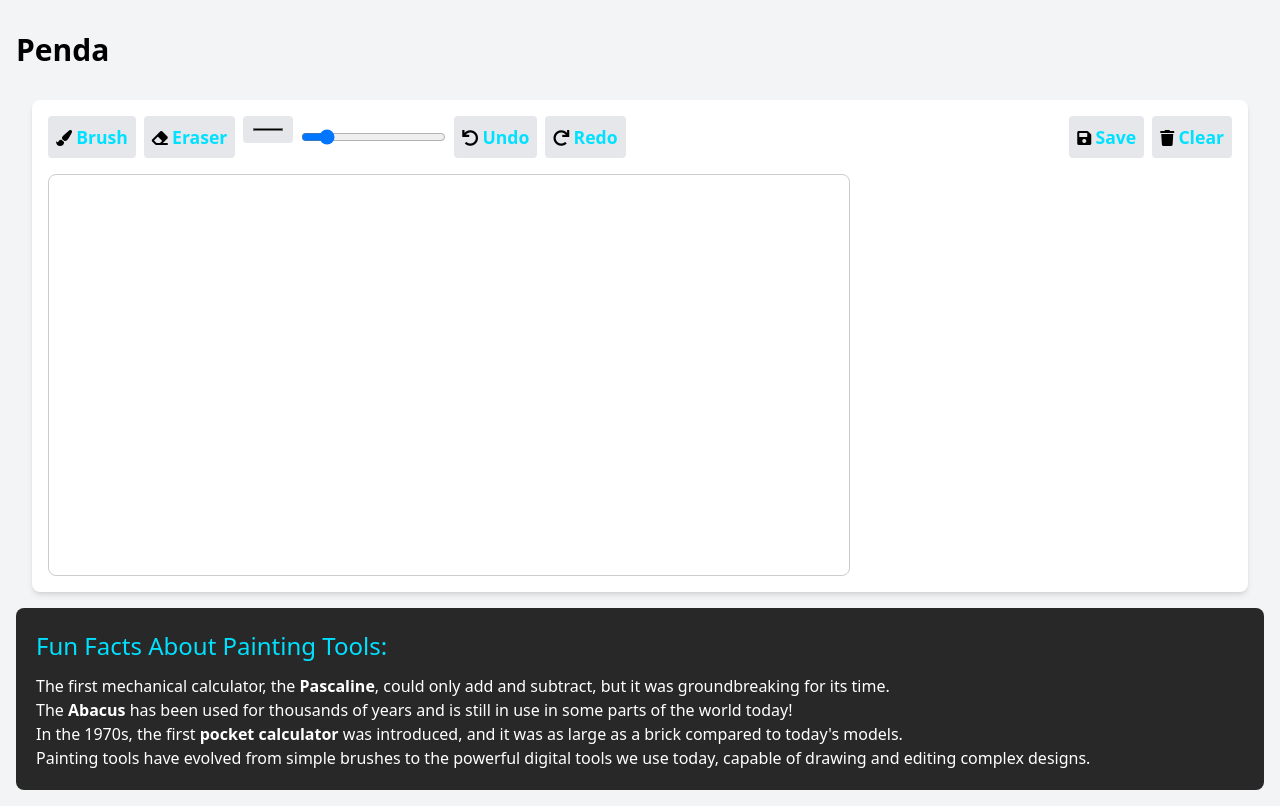
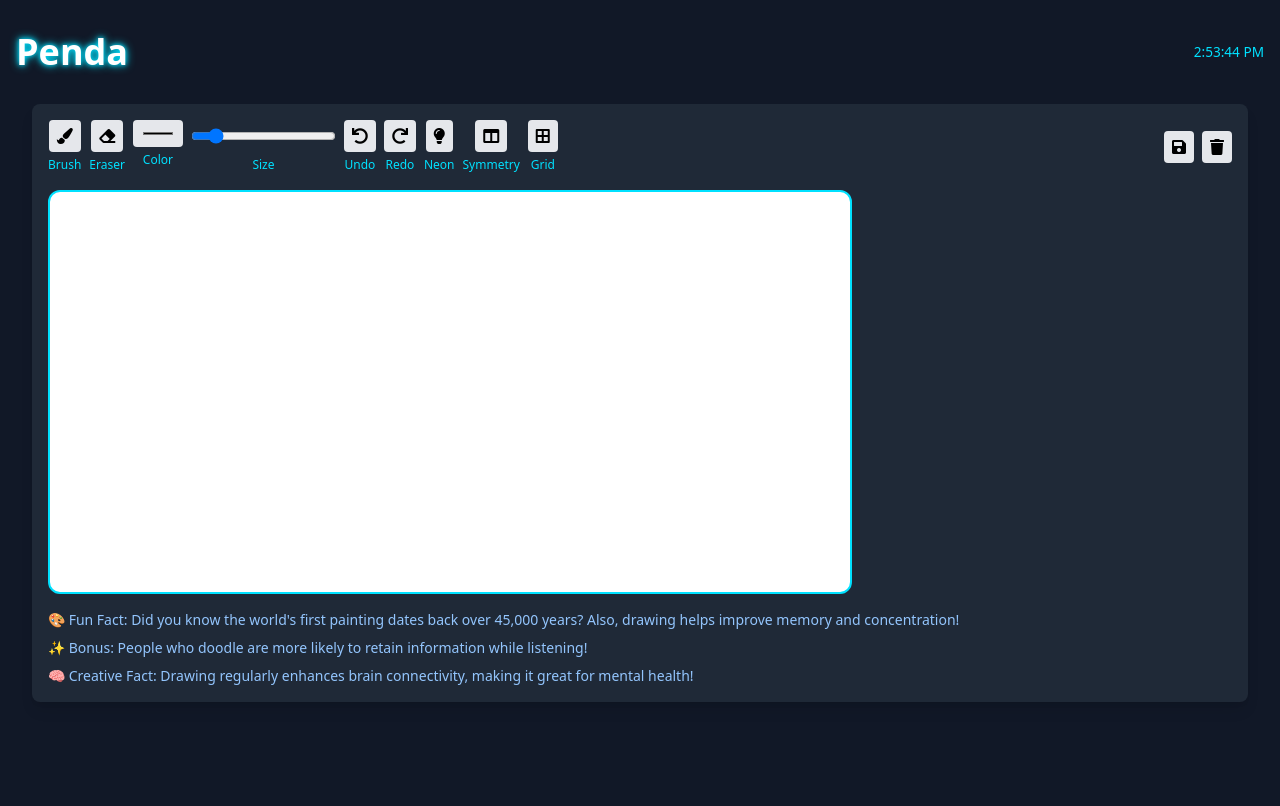
Before and after one commit to zagogo/penda, a plain HTML site: page index.html in a window 1280 px wide. Drawn offline with nearby package versions, Linux system fonts and the light colour scheme.

Commit message:
Update index.html

```diff
--- a/index.html
+++ b/index.html
@@ -1,220 +1,178 @@
 <html lang="en">
  <head>
-    <meta charset="utf-8" />
-    <meta content="width=device-width, initial-scale=1.0" name="viewport" />
+  <meta charset="utf-8"/>
+  <meta content="width=device-width, initial-scale=1.0" name="viewport"/>
   <title>Penda</title>
   <script src="https://cdn.tailwindcss.com"></script>
-    <link href="https://cdnjs.cloudflare.com/ajax/libs/font-awesome/5.15.3/css/all.min.css" rel="stylesheet" />
-    <link href="https://fonts.googleapis.com/css2?family=Roboto:wght@400;700&amp;display=swap" rel="stylesheet" />
+  <link href="https://cdnjs.cloudflare.com/ajax/libs/font-awesome/5.15.3/css/all.min.css" rel="stylesheet"/>
+  <link href="https://fonts.googleapis.com/css2?family=Roboto:wght@400;700&display=swap" rel="stylesheet"/>
   <style>
-      /* Glow effect for buttons */
-      .glow-button {
-        transition: all 0.3s ease;
-      }
-      .glow-button:hover {
-        box-shadow: 0 0 20px #00e1ff, 0 0 30px #00e1ff;
-      }
-
    .canvas-container {
     position: relative;
    }
    .canvas-container canvas {
-        border: 1px solid #ccc;
-        border-radius: 8px;
+    border: 2px solid #00e1ff;
+    border-radius: 12px;
+    background-color: white;
    }
-
-      /* Fun fact section */
-      .fact-box {
-        background-color: #282828;
-        color: white;
-        padding: 20px;
-        border-radius: 8px;
+   .glow {
+    text-shadow: 0 0 5px #00e1ff, 0 0 10px #00e1ff;
+    color: #ffffff;
    }
-
-      .fact-title {
+   .feature-label {
+    font-size: 0.75rem;
+    text-align: center;
+    margin-top: 0.25rem;
     color: #00e1ff;
-        font-size: 1.5rem;
-        margin-bottom: 10px;
    }
-
-      /* Glow effect for feature names */
-      .feature-name {
-        font-size: 1.1rem;
-        font-weight: bold;
+   .tooltip {
+     position: absolute;
+     background-color: rgba(0, 0, 0, 0.7);
+     color: #fff;
+     padding: 2px 6px;
+     border-radius: 4px;
+     font-size: 12px;
+     pointer-events: none;
+     display: none;
+     z-index: 9999;
+   }
+   .clock {
+    font-size: 0.85rem;
     color: #00e1ff;
-        transition: transform 0.2s;
-      }
-
-      .feature-name:hover {
-        transform: scale(1.1);
+    margin-left: auto;
    }
   </style>
  </head>
-
-  <body class="bg-gray-100 font-roboto">
+ <body class="bg-gray-900 font-roboto text-white">
+  <div class="tooltip" id="tooltip"></div>
   <div class="container mx-auto p-4">
    <header class="flex justify-between items-center py-4">
-        <h1 class="text-3xl font-bold">Penda</h1>
+    <h1 class="text-4xl font-bold glow">Penda</h1>
+    <div id="clock" class="clock"></div>
    </header>
    <div class="flex justify-between items-center my-4">
+    <!-- Ad script untouched -->
+    <script type="text/javascript">
+      atOptions = {
+        'key': '583d0b05959afa95aa78b01bf5708a8b',
+        'format': 'iframe',
+        'height': 60,
+        'width': 468,
+        'params': {}
+      };
+    </script>
+    <script type="text/javascript" src="//www.highperformanceformat.com/583d0b05959afa95aa78b01bf5708a8b/invoke.js"></script>
+
     <div class="flex-grow mx-4">
-          <div class="bg-white shadow-md rounded-lg p-4">
+     <div class="bg-gray-800 shadow-lg rounded-lg p-4">
       <div class="flex justify-between items-center mb-4">
-              <div class="flex space-x-2">
-                <!-- Feature Names & Glow Effect -->
-                <button class="glow-button p-2 bg-gray-200 rounded hover:bg-gray-300" id="brush-tool">
-                  <i class="fas fa-paint-brush"></i> <span class="feature-name">Brush</span>
+       <div class="flex space-x-2 relative">
+        <div class="text-center">
+         <button class="p-2 bg-gray-200 text-black rounded hover:bg-gray-300" id="brush-tool">
+          <i class="fas fa-paint-brush"></i>
          </button>
-                <button class="glow-button p-2 bg-gray-200 rounded hover:bg-gray-300" id="eraser-tool">
-                  <i class="fas fa-eraser"></i> <span class="feature-name">Eraser</span>
+         <div class="feature-label">Brush</div>
+        </div>
+        <div class="text-center">
+         <button class="p-2 bg-gray-200 text-black rounded hover:bg-gray-300" id="eraser-tool">
+          <i class="fas fa-eraser"></i>
          </button>
-                <input class="glow-button p-2 bg-gray-200 rounded hover:bg-gray-300" id="color-picker" type="color" />
-                <input class="glow-button p-2 bg-gray-200 rounded hover:bg-gray-300" id="pen-size" max="50" min="1" type="range" value="5" />
-                <button class="glow-button p-2 bg-gray-200 rounded hover:bg-gray-300" id="undo-tool">
-                  <i class="fas fa-undo"></i> <span class="feature-name">Undo</span>
+         <div class="feature-label">Eraser</div>
+        </div>
+        <div class="text-center">
+         <input class="p-2 bg-gray-200 rounded hover:bg-gray-300" id="color-picker" type="color"/>
+         <div class="feature-label">Color</div>
+        </div>
+        <div class="text-center">
+         <input class="p-2 bg-gray-200 rounded hover:bg-gray-300" id="pen-size" max="50" min="1" type="range" value="5"/>
+         <div class="feature-label">Size</div>
+        </div>
+        <div class="text-center">
+         <button class="p-2 bg-gray-200 text-black rounded hover:bg-gray-300" id="undo-tool">
+          <i class="fas fa-undo"></i>
          </button>
-                <button class="glow-button p-2 bg-gray-200 rounded hover:bg-gray-300" id="redo-tool">
-                  <i class="fas fa-redo"></i> <span class="feature-name">Redo</span>
+         <div class="feature-label">Undo</div>
+        </div>
+        <div class="text-center">
+         <button class="p-2 bg-gray-200 text-black rounded hover:bg-gray-300" id="redo-tool">
+          <i class="fas fa-redo"></i>
          </button>
+         <div class="feature-label">Redo</div>
+        </div>
+        <div class="text-center">
+         <button class="p-2 bg-gray-200 text-black rounded hover:bg-gray-300" id="neon-toggle">
+          <i class="fas fa-lightbulb"></i>
+         </button>
+         <div class="feature-label">Neon</div>
+        </div>
+        <div class="text-center">
+         <button class="p-2 bg-gray-200 text-black rounded hover:bg-gray-300" id="symmetry-toggle">
+          <i class="fas fa-columns"></i>
+         </button>
+         <div class="feature-label">Symmetry</div>
+        </div>
+        <div class="text-center">
+         <button class="p-2 bg-gray-200 text-black rounded hover:bg-gray-300" id="grid-toggle">
+          <i class="fas fa-border-all"></i>
+         </button>
+         <div class="feature-label">Grid</div>
+        </div>
        </div>
        <div class="flex space-x-2">
-                <button class="glow-button p-2 bg-gray-200 rounded hover:bg-gray-300" id="save-tool">
-                  <i class="fas fa-save"></i> <span class="feature-name">Save</span>
+        <button class="p-2 bg-gray-200 text-black rounded hover:bg-gray-300" id="save-tool">
+         <i class="fas fa-save"></i>
         </button>
-                <button class="glow-button p-2 bg-gray-200 rounded hover:bg-gray-300" id="clear-tool">
-                  <i class="fas fa-trash"></i> <span class="feature-name">Clear</span>
+        <button class="p-2 bg-gray-200 text-black rounded hover:bg-gray-300" id="clear-tool">
+         <i class="fas fa-trash"></i>
         </button>
        </div>
       </div>
       <div class="canvas-container">
        <canvas height="400" id="paint-canvas" width="800"></canvas>
       </div>
+      <div class="mt-4 text-sm text-blue-300">
+        🎨 Fun Fact: Did you know the world's first painting dates back over 45,000 years? Also, drawing helps improve memory and concentration!
+      </div>
+      <div class="mt-2 text-sm text-blue-300">
+        ✨ Bonus: People who doodle are more likely to retain information while listening!
+      </div>
+      <div class="mt-2 text-sm text-blue-300">
+        🧠 Creative Fact: Drawing regularly enhances brain connectivity, making it great for mental health!
       </div>
      </div>
     </div>
-
-      <!-- Fun Facts Section -->
-      <div class="fact-box">
-        <div class="fact-title">Fun Facts About Painting Tools:</div>
-        <ul>
-          <li>The first mechanical calculator, the <strong>Pascaline</strong>, could only add and subtract, but it was groundbreaking for its time.</li>
-          <li>The <strong>Abacus</strong> has been used for thousands of years and is still in use in some parts of the world today!</li>
-          <li>In the 1970s, the first <strong>pocket calculator</strong> was introduced, and it was as large as a brick compared to today's models.</li>
-          <li>Painting tools have evolved from simple brushes to the powerful digital tools we use today, capable of drawing and editing complex designs.</li>
-        </ul>
+    <script type="text/javascript">
+      atOptions = {
+        'key': '583d0b05959afa95aa78b01bf5708a8b',
+        'format': 'iframe',
+        'height': 60,
+        'width': 468,
+        'params': {}
+      };
+    </script>
+    <script type="text/javascript" src="//www.highperformanceformat.com/583d0b05959afa95aa78b01bf5708a8b/invoke.js"></script>
    </div>
   </div>
+  <script>
+    const clock = document.getElementById('clock');
+    function updateClock() {
+      const now = new Date();
+      clock.innerText = now.toLocaleTimeString();
+    }
+    setInterval(updateClock, 1000);
+    updateClock();
 
-    <script>
-      const canvas = document.getElementById('paint-canvas');
-      const ctx = canvas.getContext('2d');
-      let painting = false;
-      let penColor = '#000000';
-      let penSize = 5;
-      let history = [];
-      let historyStep = -1;
-
-      // Start drawing
-      function startPosition(e) {
-        painting = true;
-        draw(e);
-      }
-
-      // Stop drawing
-      function endPosition() {
-        painting = false;
-        ctx.beginPath();
-        if (historyStep < history.length - 1) {
-          history = history.slice(0, historyStep + 1);
-        }
-        history.push(canvas.toDataURL());
-        historyStep++;
-      }
-
-      // Draw on canvas
-      function draw(e) {
-        if (!painting) return;
-        ctx.lineWidth = penSize;
-        ctx.lineCap = 'round';
-        ctx.strokeStyle = penColor;
-
-        const rect = canvas.getBoundingClientRect();
-        const x = (e.clientX || e.touches[0].clientX) - rect.left;
-        const y = (e.clientY || e.touches[0].clientY) - rect.top;
-
-        ctx.lineTo(x, y);
-        ctx.stroke();
-        ctx.beginPath();
-        ctx.moveTo(x, y);
-      }
-
-      // Event listeners for mouse and touch actions
-      canvas.addEventListener('mousedown', startPosition);
-      canvas.addEventListener('mouseup', endPosition);
-      canvas.addEventListener('mousemove', draw);
-      canvas.addEventListener('touchstart', startPosition);
-      canvas.addEventListener('touchend', endPosition);
-      canvas.addEventListener('touchmove', draw);
-
-      // Change pen color
-      document.getElementById('color-picker').addEventListener('change', (e) => {
-        penColor = e.target.value;
+    const tooltip = document.getElementById('tooltip');
+    document.querySelectorAll('button, input').forEach(el => {
+      el.addEventListener('mouseenter', (e) => {
+        tooltip.style.left = e.pageX + 'px';
+        tooltip.style.top = e.pageY - 30 + 'px';
+        tooltip.innerText = el.id.replace('-', ' ');
+        tooltip.style.display = 'block';
       });
-
-      // Change pen size
-      document.getElementById('pen-size').addEventListener('change', (e) => {
-        penSize = e.target.value;
+      el.addEventListener('mouseleave', () => {
+        tooltip.style.display = 'none';
       });
-
-      // Brush tool click
-      document.getElementById('brush-tool').addEventListener('click', () => {
-        penColor = document.getElementById('color-picker').value;
-      });
-
-      // Eraser tool click
-      document.getElementById('eraser-tool').addEventListener('click', () => {
-        penColor = '#FFFFFF'; // Eraser color
-      });
-
-      // Undo tool
-      document.getElementById('undo-tool').addEventListener('click', () => {
-        if (historyStep > 0) {
-          historyStep--;
-          let canvasPic = new Image();
-          canvasPic.src = history[historyStep];
-          canvasPic.onload = () => {
-            ctx.clearRect(0, 0, canvas.width, canvas.height);
-            ctx.drawImage(canvasPic, 0, 0);
-          };
-        }
-      });
-
-      // Redo tool
-      document.getElementById('redo-tool').addEventListener('click', () => {
-        if (historyStep < history.length - 1) {
-          historyStep++;
-          let canvasPic = new Image();
-          canvasPic.src = history[historyStep];
-          canvasPic.onload = () => {
-            ctx.clearRect(0, 0, canvas.width, canvas.height);
-            ctx.drawImage(canvasPic, 0, 0);
-          };
-        }
-      });
-
-      // Save tool
-      document.getElementById('save-tool').addEventListener('click', () => {
-        const link = document.createElement('a');
-        link.download = 'painting.png';
-        link.href = canvas.toDataURL();
-        link.click();
-      });
-
-      // Clear tool
-      document.getElementById('clear-tool').addEventListener('click', () => {
-        ctx.clearRect(0, 0, canvas.width, canvas.height);
-        history = [];
-        historyStep = -1;
     });
   </script>
  </body>
```
Lines whose indentation alone changed are shown as unchanged.
